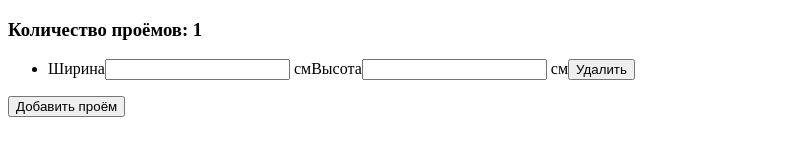
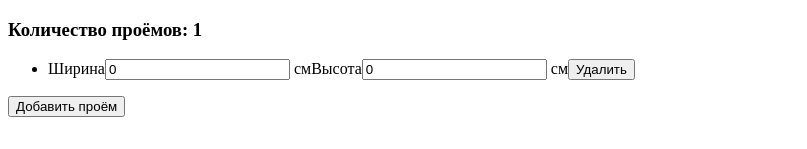
Before and after one commit to GreenGeranium/domrf-test, a Vue app: page / in a window 1280 px wide. Both pictures are taken after typing "5", "5" into the empty fields and a click on the button "Добавить проём". Shown: the part 196-345 px from the top of the page, without its empty margins (0-807 px from the left). Built offline with nearby package versions, Linux system fonts and the light colour scheme.

Commit message:
feat: добавить итоговую логику удаления проема по id

```diff
--- a/src/components/AperturesCounter.vue
+++ b/src/components/AperturesCounter.vue
@@ -3,12 +3,12 @@
     <h2>Проёмы</h2>
     <h3>Количество проёмов: {{ apertures.length }}</h3>
     <ul>
-      <li v-for="(aperture, index) in apertures" :key="index">
-        <form>
-          <label>Ширина<input type="number" /> см</label>
-          <label>Высота<input type="number" /> см</label>
-          <button @click="deleteAperture($event, index)">Удалить</button>
-        </form>
+      <li v-for="(aperture, index) in apertures" :key="aperture.id">
+        <label>Ширина<input type="number" v-model="aperture.width" /> см</label>
+        <label
+          >Высота<input type="number" v-model="aperture.height" /> см</label
+        >
+        <button @click="deleteAperture(index)">Удалить</button>
       </li>
     </ul>
     <button @click="addAperture">Добавить проём</button>
@@ -19,21 +19,20 @@
 export default {
   name: "AperturesCounter",
   data() {
-    return { apertures: [] };
+    return { apertures: [], idCounter: 1 };
   },
   methods: {
     addAperture() {
       this.apertures.push({
-        id: this.apertures.length + 1,
+        id: this.idCounter++,
         height: 0,
         width: 0,
       });
       console.log(this.apertures);
     },
-    deleteAperture(event, id) {
-      event.preventDefault();
-      this.apertures.splice(id, 1);
-      console.log(this.apertures);
+    deleteAperture(index) {
+      this.apertures.splice(index, 1);
+      console.log(index);
     },
   },
 };
--- a/src/components/WallForm.vue
+++ b/src/components/WallForm.vue
@@ -17,16 +17,16 @@ export default {
   name: "WallForm",
   data() {
     return {
-      height: 0,
-      width: 0,
+      wallHeight: 0,
+      wallWidth: 0,
     };
   },
   methods: {
     heightInput(event) {
-      this.$data.height = event.target.value;
+      this.$data.wallHeight = event.target.value;
     },
     widthInput(event) {
-      this.$data.width = event.target.value;
+      this.$data.wallWidth = event.target.value;
     },
   },
 };
```
